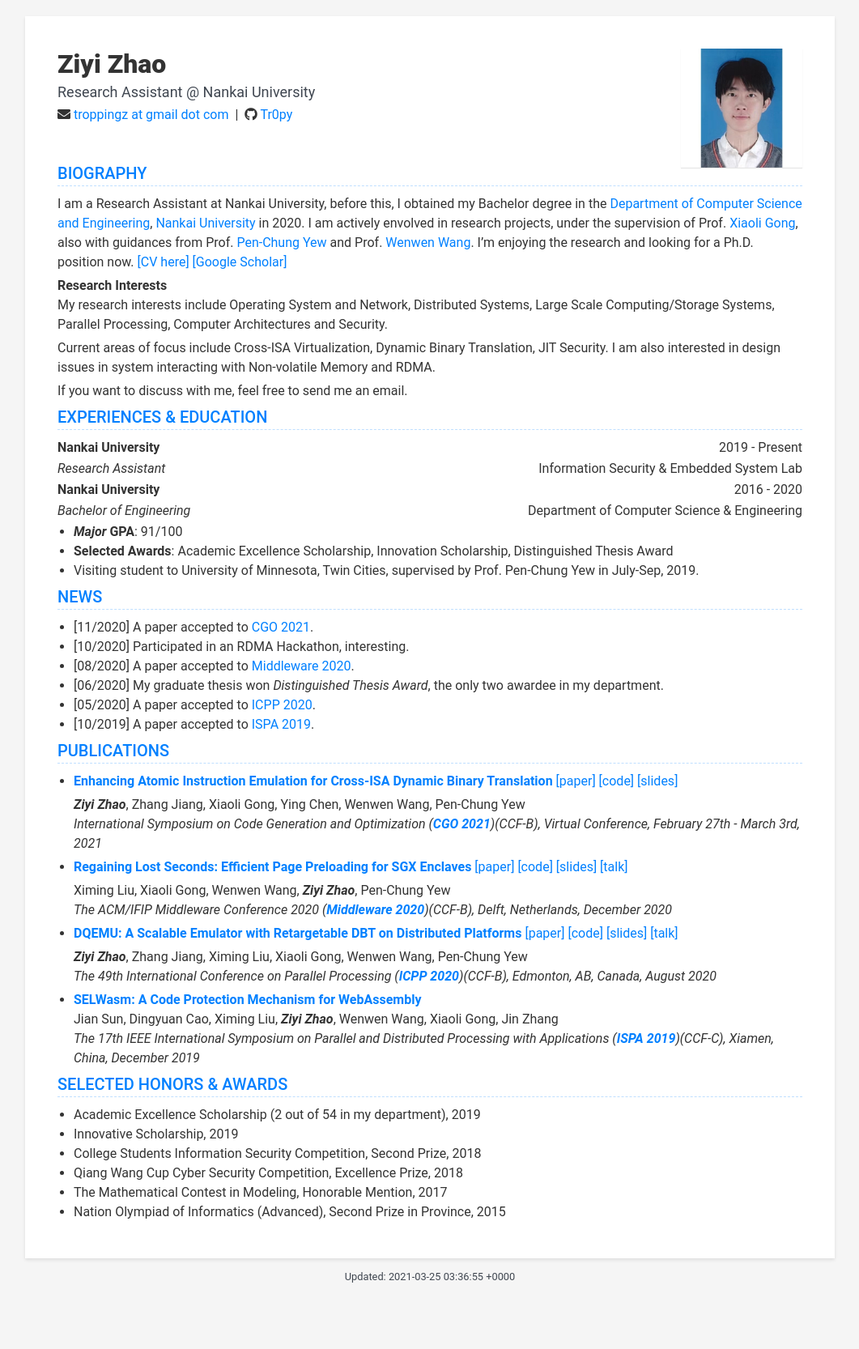
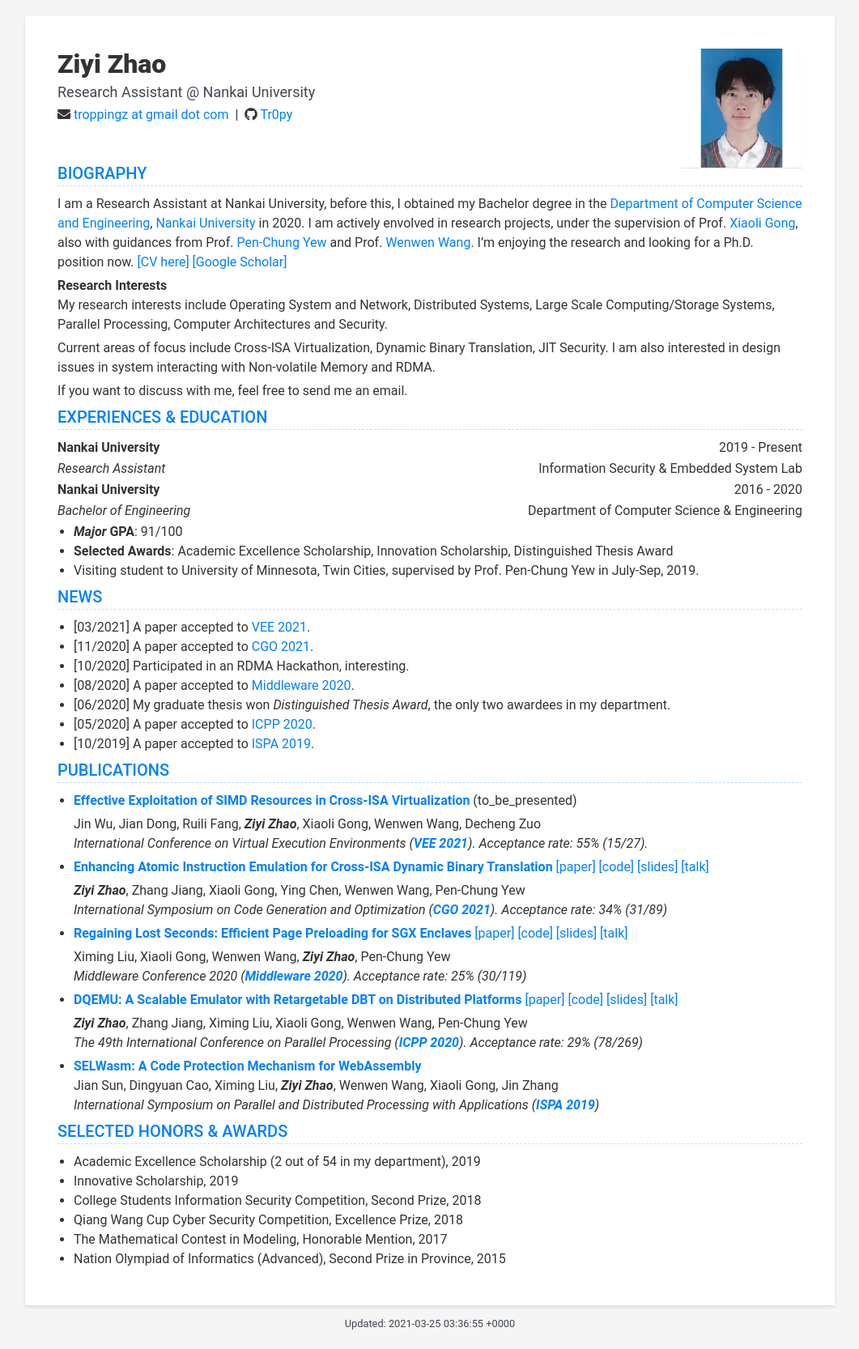
Before and after one commit to Tr0py/cv, a Jekyll site: the page built from index.html, in a window 1280 px wide. Shown: the whole page at 81% size, without its empty margins (109-1170 px from the left). Built offline with Jekyll 4.4.1, drawn with Linux system fonts in a browser that asks for light colours; nearby versions of some CDN libraries; before the commit the page ends 1608 px from its top, so only the background shows below that.

Commit message:
Update paper info

```diff
--- a/_data/data.yml
+++ b/_data/data.yml
@@ -110,13 +110,18 @@ publications:
   display: true
   title: Publications
   intro: |
+      * [**Effective Exploitation of SIMD Resources in Cross-ISA Virtualization**]() (to_be_presented)
+
+        Jin Wu, Jian Dong, Ruili Fang, ***Ziyi Zhao***, Xiaoli Gong, Wenwen Wang, Decheng Zuo
+        *International Conference on Virtual Execution Environments (**[VEE 2021](https://conf.researchr.org/home/vee-2021)**). Acceptance rate: 55% (15/27).*
       * [**Enhancing Atomic Instruction Emulation for Cross-ISA Dynamic Binary Translation**](./assets/materials/QEMU-ABA-CGO2021.pdf)
       [\[paper\]](./assets/materials/QEMU-ABA-CGO2021.pdf)
       [\[code\]](https://github.com/NKU-EmbeddedSystem/ABA-LLSC)
       [\[slides\]](./assets/materials/QEMU-ABA-CGO2021-slides.pdf)
+      [\[talk\]](https://youtu.be/ebiNA2yXGz4)
 
         ***Ziyi Zhao***, Zhang Jiang, Xiaoli Gong, Ying Chen, Wenwen Wang, Pen-Chung Yew
-        *International Symposium on Code Generation and Optimization (**[CGO 2021](https://conf.researchr.org/home/cgo-2021)**)(CCF-B), Virtual Conference, February 27th - March 3rd, 2021*
+        *International Symposium on Code Generation and Optimization (**[CGO 2021](https://conf.researchr.org/home/cgo-2021)**). Acceptance rate: 34% (31/89)*
       * [**Regaining Lost Seconds: Efficient Page Preloading for SGX Enclaves**](./assets/materials/SGX-Middleware2020.pdf)
       [\[paper\]](./assets/materials/SGX-Middleware2020.pdf)
       [\[code\]](https://github.com/NKU-EmbeddedSystem/preloading-for-sgx)
@@ -124,7 +129,7 @@ publications:
       [\[talk\]](https://youtu.be/ebiNA2yXGz4)
 
         Ximing Liu, Xiaoli Gong, Wenwen Wang, ***Ziyi Zhao***, Pen-Chung Yew
-        *The ACM/IFIP Middleware Conference 2020 (**[Middleware 2020](https://2020.middleware-conference.org/)**)(CCF-B), Delft, Netherlands, December 2020*
+        *Middleware Conference 2020 (**[Middleware 2020](https://2020.middleware-conference.org/)**). Acceptance rate: 25% (30/119)*
       * [**DQEMU: A Scalable Emulator with Retargetable DBT on Distributed Platforms**](https://dl.acm.org/doi/fullHtml/10.1145/3404397.3404403)
       [\[paper\]](./assets/materials/DQEMU-ICPP2020.pdf)
       [\[code\]](https://github.com/NKU-EmbeddedSystem/DQEMU)
@@ -132,10 +137,10 @@ publications:
       [\[talk\]](https://youtu.be/MhkiBe_0gR8)
 
         ***Ziyi Zhao***, Zhang Jiang, Ximing Liu, Xiaoli Gong, Wenwen Wang, Pen-Chung Yew
-        *The 49th International Conference on Parallel Processing (**[ICPP 2020](https://jnamaral.github.io/icpp20)**)(CCF-B), Edmonton, AB, Canada, August 2020*
+        *The 49th International Conference on Parallel Processing (**[ICPP 2020](https://jnamaral.github.io/icpp20)**). Acceptance rate: 29% (78/269)*
       * [**SELWasm: A Code Protection Mechanism for WebAssembly**](https://ieeexplore.ieee.org/abstract/document/9047432)
         Jian Sun, Dingyuan Cao, Ximing Liu, ***Ziyi Zhao***, Wenwen Wang, Xiaoli Gong, Jin Zhang
-        *The 17th IEEE International Symposium on Parallel and Distributed Processing with Applications ([**ISPA 2019**](https://www.science-community.org/en/node/204398))(CCF-C), Xiamen, China, December 2019*
+        *International Symposium on Parallel and Distributed Processing with Applications ([**ISPA 2019**](https://www.science-community.org/en/node/204398))*
 
 projects:
   display: false
@@ -148,10 +153,11 @@ skills:
   display: true
   title: News
   details: |
+      * [03/2021]   A paper accepted to [VEE 2021](https://conf.researchr.org/home/vee-2021).
       * [11/2020]   A paper accepted to [CGO 2021](https://conf.researchr.org/home/cgo-2021).
       * [10/2020]   Participated in an RDMA Hackathon, interesting.
       * [08/2020]   A paper accepted to [Middleware 2020](https://2020.middleware-conference.org/).
-      * [06/2020]   My graduate thesis won *Distinguished Thesis Award*, the only two awardee in my department.
+      * [06/2020]   My graduate thesis won *Distinguished Thesis Award*, the only two awardees in my department.
       * [05/2020]   A paper accepted to [ICPP 2020](https://jnamaral.github.io/icpp20).
       * [10/2019]   A paper accepted to [ISPA 2019](https://www.science-community.org/en/node/204398).
 
```
